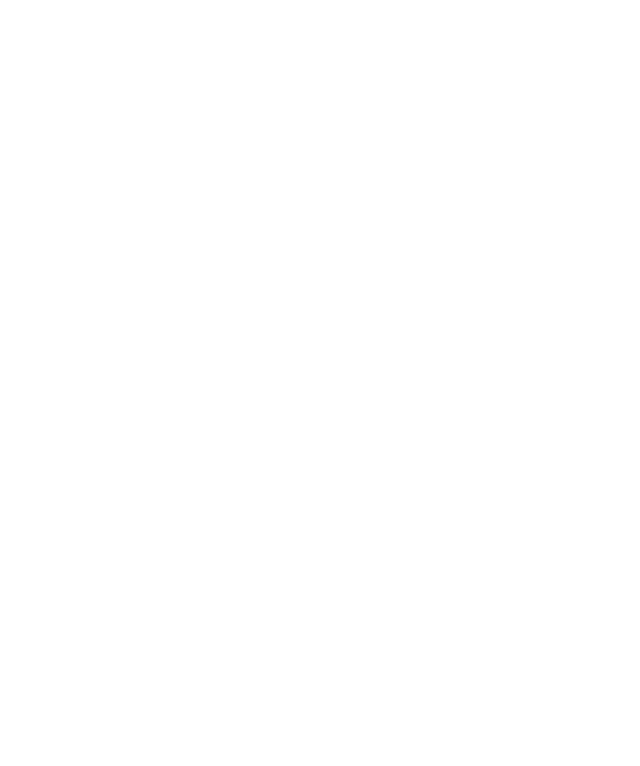
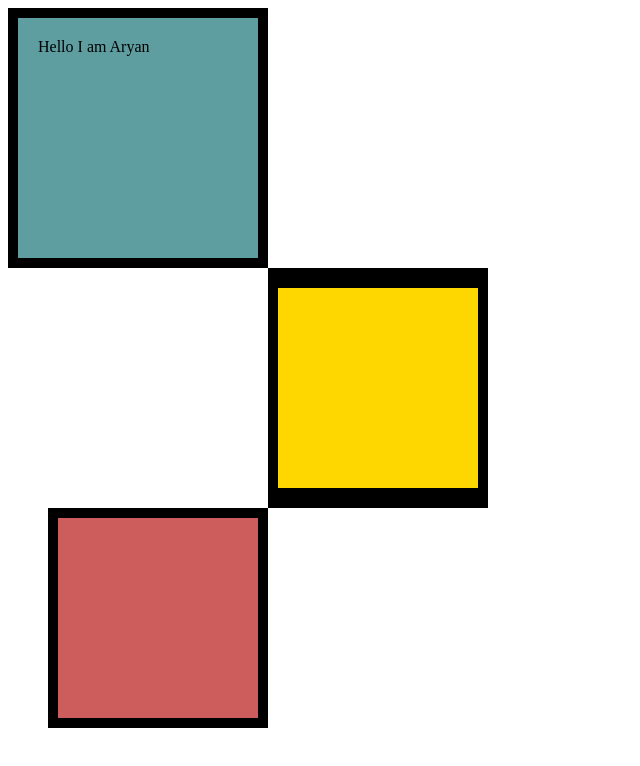
Before and after one commit to akb892/NewRep, a plain HTML site: page 6.3CSSBoxModel/6.3 CSS Box Model/index.html in a window 1280 px wide. Shown: the whole page, without its empty margins (0-640 px from the left). Drawn offline with Linux system fonts and the light colour scheme.

Commit message:
MotivationMemeProject

```diff
--- a/6.3CSSBoxModel/6.3 CSS Box Model/index.html
+++ b/6.3CSSBoxModel/6.3 CSS Box Model/index.html
@@ -6,6 +6,30 @@
   <title>CSS Box Model</title>
   <style>
     /* Write your CSS code here */
+    div {
+      height: 200px;
+      width: 200px;
+    }
+    p {
+      margin: 0;
+    }
+    #first {
+      background-color: cadetblue;
+      padding: 20px;
+      border: 10px solid black;
+    }
+    #second {
+      background-color: gold;
+
+      border: solid black;
+      border-width: 20px 10px;
+      margin-left: 260px;
+    }
+    #third {
+      background-color: indianred;
+      border: 10px solid black;
+      margin-left: 40px;
+    }
 
   </style>
 </head>
@@ -28,6 +52,15 @@ Hint: Use the CSS inspector in Chrome.
 8. Set the 3rd div to have a 10px border
 9. Set the margins for the divs so that each box corner touches the other. (See the goal image)
 -->
+<div id="first">
+  <p>Hello I am Aryan</p>
+</div>
+<div id="second">
+
+</div>
+<div id="third">
+
+</div>
 
 </body>
 
--- /dev/null
+++ b/6.4MotivationMemeProject/6.4 Motivation Meme Project/solution/solution.css
@@ -0,0 +1,21 @@
+body {
+  background-color: black;
+}
+h1 {
+  text-transform: uppercase;
+  font-size: 3rem;
+}
+
+.poster {
+  width: 50%;
+  margin-left: 25%;
+  margin-top: 100px;
+  color: white;
+  font-family: "Libre Baskerville", serif;
+  text-align: center;
+}
+
+.motivation-img {
+  border: 5px solid white;
+  width: 100%;
+}
--- /dev/null
+++ b/6.4MotivationMemeProject/6.4 Motivation Meme Project/style.css
@@ -0,0 +1,18 @@
+img {
+    border: 5px solid white;
+    width: 100%;
+}
+h1 {
+    font-family: 'Libre Baskerville', serif;
+    font-size: 3rem;
+}
+html {
+    color: white;
+    background-color: black;
+}
+div {
+    width: 50%;
+    margin-left: 25%;
+    text-align: center;
+    margin-top: 100px;
+}
```
Also changed, not shown: 6.4MotivationMemeProject/6.4 Motivation Meme Project/index.html (added, +36 -0 lines), 6.4MotivationMemeProject/6.4 Motivation Meme Project/solution/solution.html (added, +22 -0 lines), 6.4MotivationMemeProject/6.4 Motivation Meme Project/assets/images/daenerys.jpeg (added), 6.4MotivationMemeProject/6.4 Motivation Meme Project/solution/assets/images/daenerys.jpeg (added), 1 other file.
